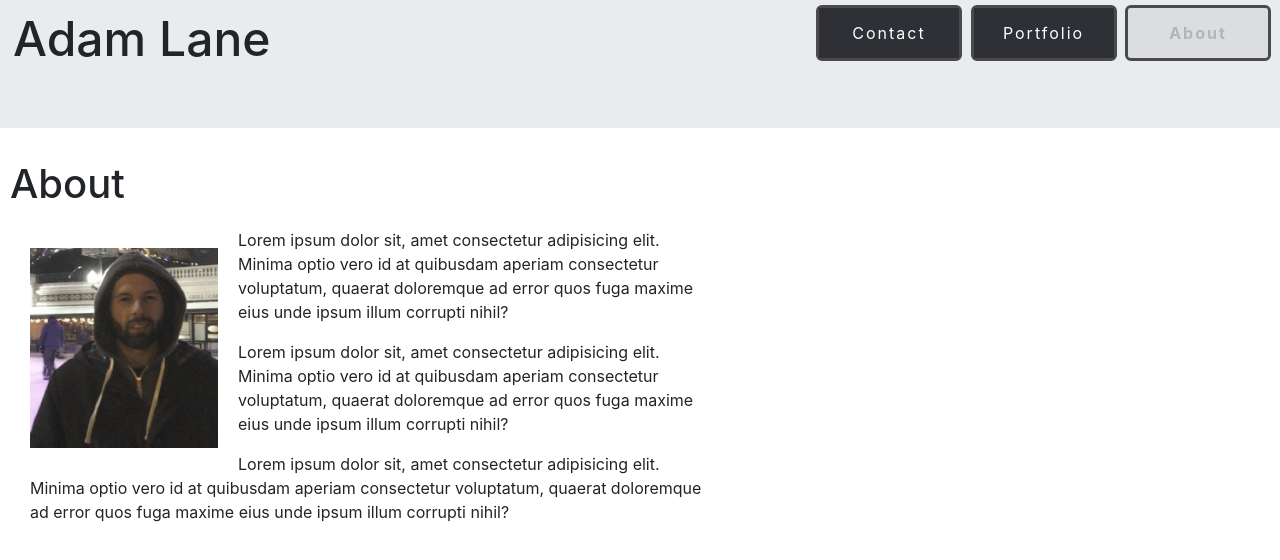
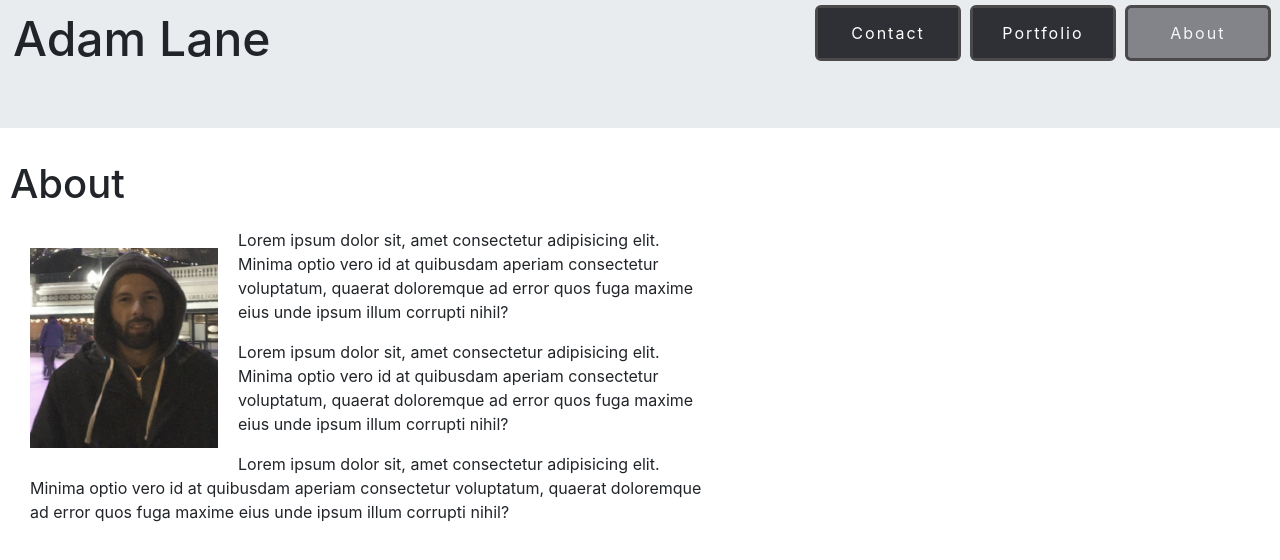
Before and after one commit to alane019/web-portfolio, a plain HTML site: page index.html in a window 1280 px wide. In both pictures the pointer is over the link "About". Drawn offline with nearby package versions, Linux system fonts and the light colour scheme.

Commit message:
updated selected nav tab-item styling

```diff
--- a/assets/css/style.css
+++ b/assets/css/style.css
@@ -1,4 +1,3 @@
-/*Strip the ul of padding and list styling*/
 
 #site-name {
 
@@ -8,18 +7,18 @@
    padding: 5px;
 }
 
-#currentTab{
-   opacity: .25;
-
+#currentTab {
+   opacity: .55;
+   cursor: default;
+   text-shadow: 0 0 2px black;
 }
 
-/*Hover state  for nav menu item links*/
-#currentTab:hover a{
-   background: #8b0f0f;
+#currentTab:hover{
+   background: #2f3036;
    text-decoration: none;
-   color: rgb(30, 210, 238);
-   font-weight: bold;
-   text-shadow: #2f3036 0 0 4px 4px;
+   text-shadow: none;
+   color: white;
+   font-weight: normal;
 }
 
 #site-name h1 {
@@ -58,22 +57,16 @@
  margin: 20px;
  margin-left: 0px;
 }
-/*Create a horizontal list with spacing*/
+
 li {
    display:inline-block;
    margin-right: 4px;
    border: rgb(75, 73, 73) solid 3px;
    border-radius: 6px;
    letter-spacing: 2px;
-
-   /* inline-block is ignored due to the float.
-   If 'float' has a value other than 'none',
-   the box is floated and 'display'
-   is treated as 'block'css(propertyIgnoredDueToDisplay)*/
-
+   padding:.2px;
 }
 
-/* ---------------------------------- */
 
 /*Style for nav menu item links*/
 li a {
@@ -82,20 +75,19 @@ li a {
    height: 50px;
    text-align: center;
    line-height: 50px;
-   color: #fff;
+   color: rgb(255, 255, 255);
    background: #2f3036;
    text-decoration: none;
 }
+
 /*Hover state  for nav menu item links*/
-li:hover a {
-   background: #b8b4b4;
+li a:hover {
+   background: #cecece;
    text-decoration: none;
-   color: rgb(16, 23, 24);
+   color: rgba(28, 32, 32, 0.842);
    font-weight: bold;
    text-shadow: #2f3036 0 0 4px 4px;
 }
-
-
 
 /* ---------------------------------- */
 
```
